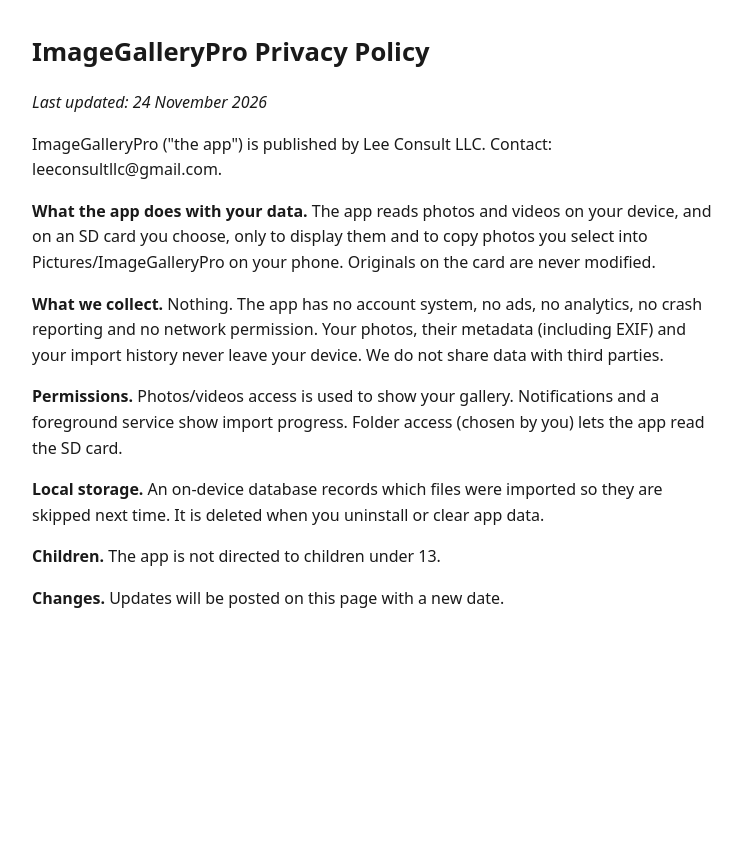
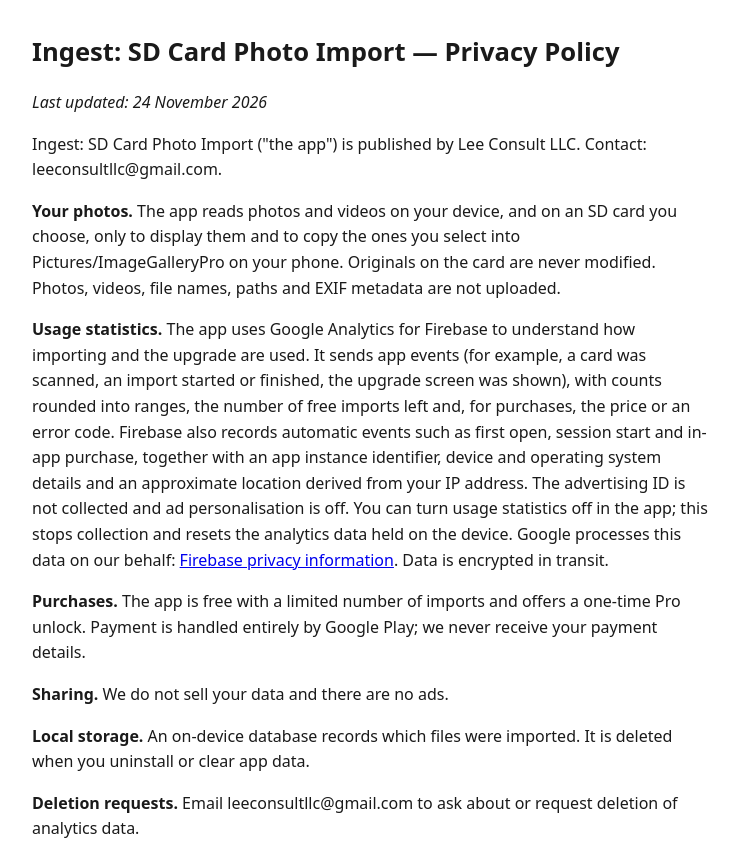
Before and after one commit to keithlee/imagegallerypro-privacy, a plain HTML site: page index.html in a window 1280 px wide. Shown: the top 845 px of the page, without its empty margins (268-1010 px from the left). Before the commit the page ends 800 px from the top, so only its background shows below. Drawn offline with Linux system fonts and the light colour scheme.

Commit message:
Update privacy policy for Ingest 1.1: analytics and Pro purchase

```diff
--- a/index.html
+++ b/index.html
@@ -1,10 +1,12 @@
-<!doctype html><html lang="en"><head><meta charset="utf-8"><meta name="viewport" content="width=device-width,initial-scale=1"><title>ImageGalleryPro Privacy Policy</title>
+<!doctype html><html lang="en"><head><meta charset="utf-8"><meta name="viewport" content="width=device-width,initial-scale=1"><title>Ingest: SD Card Photo Import Privacy Policy</title>
 <style>body{font:16px/1.6 system-ui,sans-serif;max-width:680px;margin:2rem auto;padding:0 1rem;color:#1a1a1a}h1{font-size:1.6rem}</style></head><body>
-<h1>ImageGalleryPro Privacy Policy</h1><p><em>Last updated: 24 November 2026</em></p>
-<p>ImageGalleryPro ("the app") is published by Lee Consult LLC. Contact: leeconsultllc@gmail.com.</p>
-<p><strong>What the app does with your data.</strong> The app reads photos and videos on your device, and on an SD card you choose, only to display them and to copy photos you select into Pictures/ImageGalleryPro on your phone. Originals on the card are never modified.</p>
-<p><strong>What we collect.</strong> Nothing. The app has no account system, no ads, no analytics, no crash reporting and no network permission. Your photos, their metadata (including EXIF) and your import history never leave your device. We do not share data with third parties.</p>
-<p><strong>Permissions.</strong> Photos/videos access is used to show your gallery. Notifications and a foreground service show import progress. Folder access (chosen by you) lets the app read the SD card.</p>
-<p><strong>Local storage.</strong> An on-device database records which files were imported so they are skipped next time. It is deleted when you uninstall or clear app data.</p>
+<h1>Ingest: SD Card Photo Import — Privacy Policy</h1><p><em>Last updated: 24 November 2026</em></p>
+<p>Ingest: SD Card Photo Import ("the app") is published by Lee Consult LLC. Contact: leeconsultllc@gmail.com.</p>
+<p><strong>Your photos.</strong> The app reads photos and videos on your device, and on an SD card you choose, only to display them and to copy the ones you select into Pictures/ImageGalleryPro on your phone. Originals on the card are never modified. Photos, videos, file names, paths and EXIF metadata are not uploaded.</p>
+<p><strong>Usage statistics.</strong> The app uses Google Analytics for Firebase to understand how importing and the upgrade are used. It sends app events (for example, a card was scanned, an import started or finished, the upgrade screen was shown), with counts rounded into ranges, the number of free imports left and, for purchases, the price or an error code. Firebase also records automatic events such as first open, session start and in-app purchase, together with an app instance identifier, device and operating system details and an approximate location derived from your IP address. The advertising ID is not collected and ad personalisation is off. You can turn usage statistics off in the app; this stops collection and resets the analytics data held on the device. Google processes this data on our behalf: <a href="https://firebase.google.com/support/privacy">Firebase privacy information</a>. Data is encrypted in transit.</p>
+<p><strong>Purchases.</strong> The app is free with a limited number of imports and offers a one-time Pro unlock. Payment is handled entirely by Google Play; we never receive your payment details.</p>
+<p><strong>Sharing.</strong> We do not sell your data and there are no ads.</p>
+<p><strong>Local storage.</strong> An on-device database records which files were imported. It is deleted when you uninstall or clear app data.</p>
+<p><strong>Deletion requests.</strong> Email leeconsultllc@gmail.com to ask about or request deletion of analytics data.</p>
 <p><strong>Children.</strong> The app is not directed to children under 13.</p>
 <p><strong>Changes.</strong> Updates will be posted on this page with a new date.</p></body></html>
```
